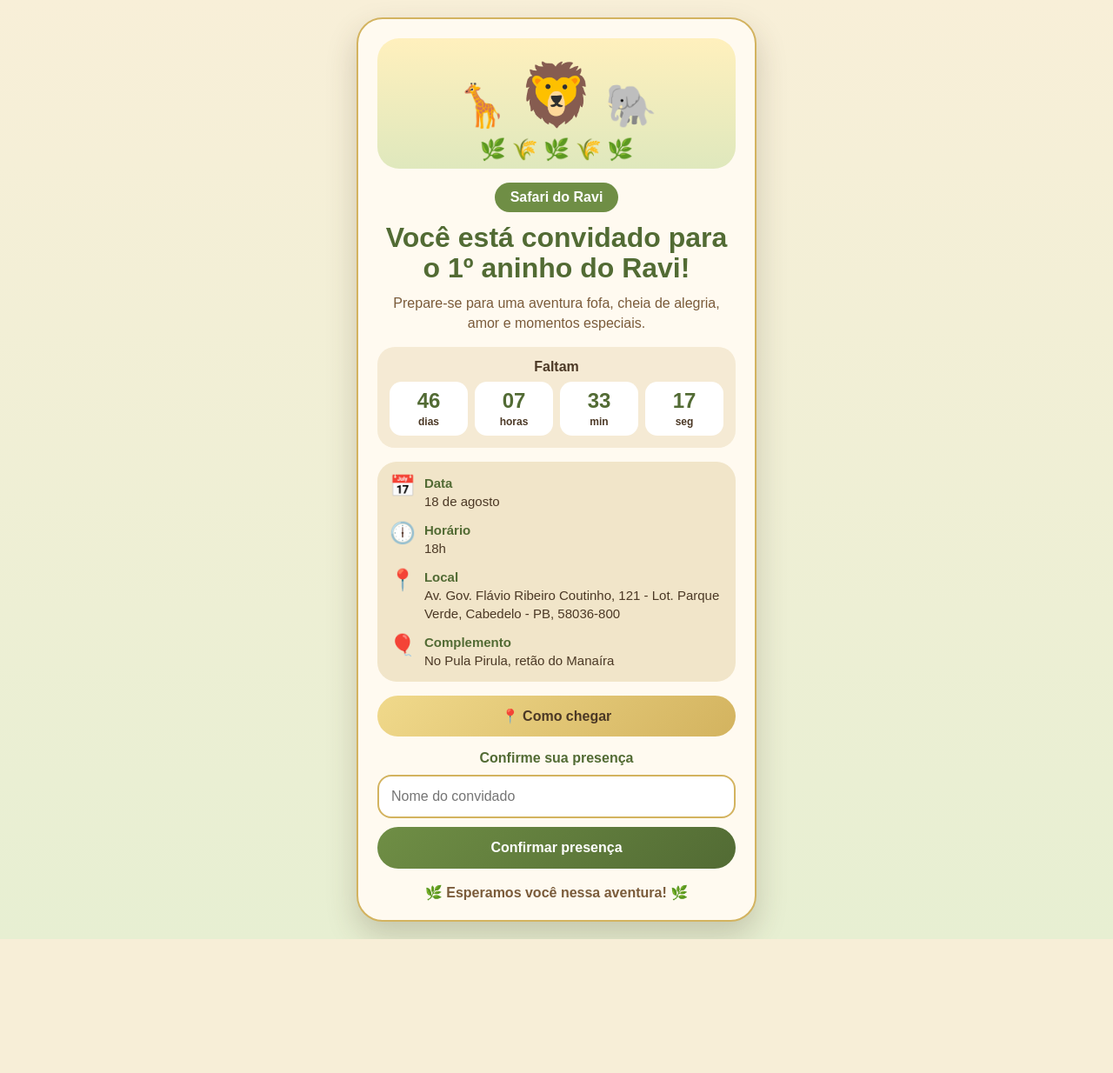
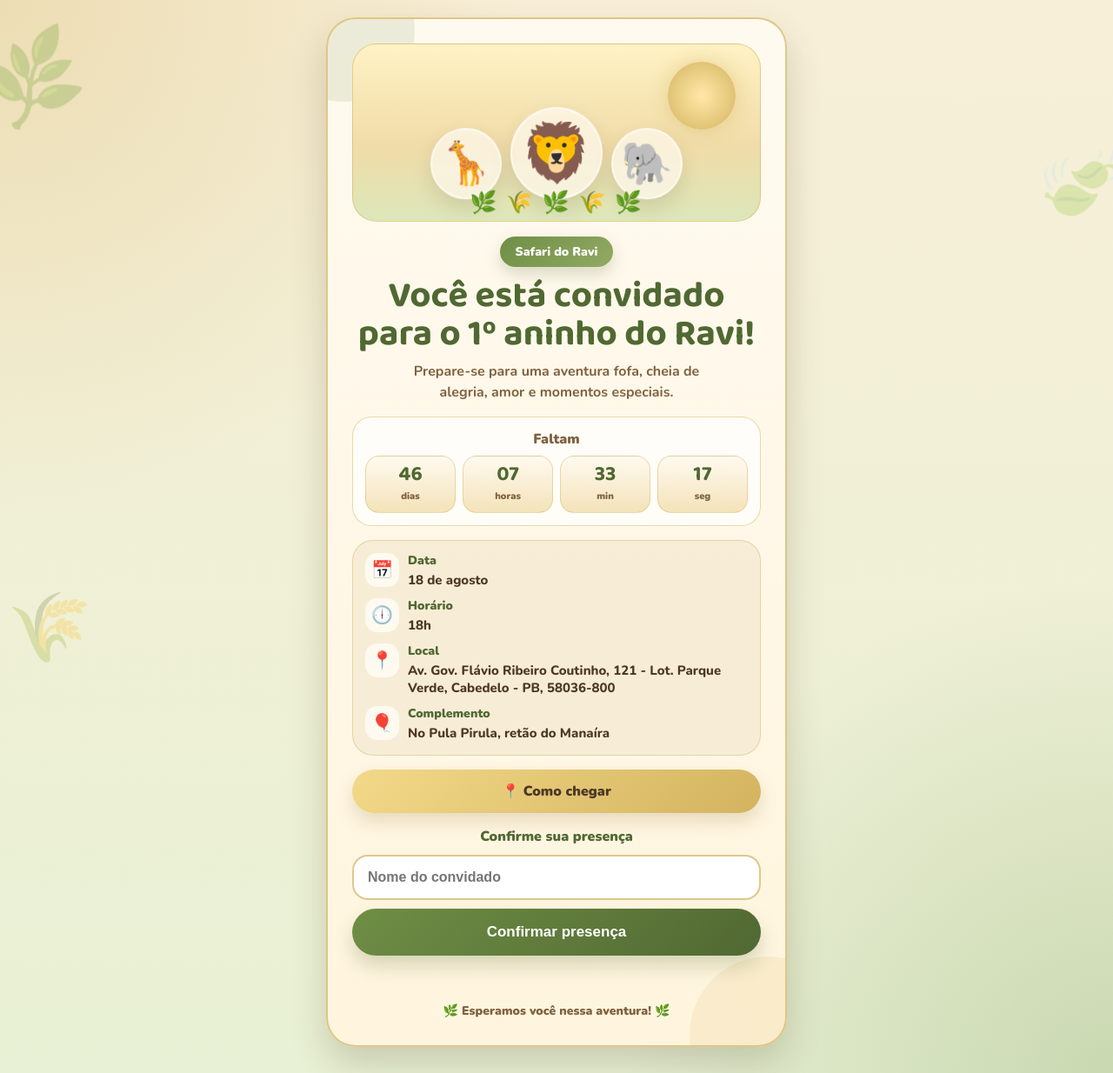
Before and after one commit to Danyebert/confirmacao-anivesario-ravi, a Flask app: template templates/index.html in a window 1280 px wide. Shown: the whole page at 87% size. Before the commit the page ends 1080 px from the top, so only its background shows below. Run offline with Flask 3, Linux system fonts and the light colour scheme; the template is opened without the code that fills it, so the values that code supplies are empty.

Commit message:
corrige layout safari premium

```diff
--- a/main.py
+++ b/main.py
@@ -3,7 +3,12 @@
 import json
 import os
 
-app = Flask(__name__)
+app = Flask(
+    __name__,
+    template_folder="templates",
+    static_folder="public",
+    static_url_path="/static"
+)
 
 ARQUIVO_CONVIDADOS = "convidados.json"
 
@@ -21,7 +26,6 @@
 
 def salvar_convidado(nome):
     convidados = carregar_convidados()
-
     convidados.append({
         "nome": nome,
         "data_confirmacao": datetime.now().strftime("%Y-%m-%d %H:%M:%S")
--- a/public/script.js
+++ b/public/script.js
@@ -1,85 +1,82 @@
-const form = document.getElementById("formConfirmacao");
-const mensagem = document.getElementById("mensagem");
+const form=document.getElementById("formConfirmacao");
+const mensagem=document.getElementById("mensagem");
+const dataFesta=new Date("2026-08-18T18:00:00-03:00");
 
-const dataFesta = new Date("2026-08-18T18:00:00-03:00");
+function doisDigitos(valor){return String(valor).padStart(2,"0")}
 
-function atualizarContador() {
-  const agora = new Date();
-  const diferenca = dataFesta - agora;
-
-  if (diferenca <= 0) return;
-
-  const totalSegundos = Math.floor(diferenca / 1000);
-
-  const dias = Math.floor(totalSegundos / 86400);
-  const horas = Math.floor((totalSegundos % 86400) / 3600);
-  const minutos = Math.floor((totalSegundos % 3600) / 60);
-  const segundos = totalSegundos % 60;
-
-  document.getElementById("dias").textContent = String(dias).padStart(2, "0");
-  document.getElementById("horas").textContent = String(horas).padStart(2, "0");
-  document.getElementById("minutos").textContent = String(minutos).padStart(2, "0");
-  document.getElementById("segundos").textContent = String(segundos).padStart(2, "0");
+function atualizarContador(){
+  const agora=new Date();
+  const diferenca=dataFesta-agora;
+  if(diferenca<=0){
+    document.getElementById("dias").textContent="00";
+    document.getElementById("horas").textContent="00";
+    document.getElementById("minutos").textContent="00";
+    document.getElementById("segundos").textContent="00";
+    return;
+  }
+  const totalSegundos=Math.floor(diferenca/1000);
+  const dias=Math.floor(totalSegundos/86400);
+  const horas=Math.floor((totalSegundos%86400)/3600);
+  const minutos=Math.floor((totalSegundos%3600)/60);
+  const segundos=totalSegundos%60;
+  document.getElementById("dias").textContent=doisDigitos(dias);
+  document.getElementById("horas").textContent=doisDigitos(horas);
+  document.getElementById("minutos").textContent=doisDigitos(minutos);
+  document.getElementById("segundos").textContent=doisDigitos(segundos);
 }
 
-function soltarConfete() {
-  for (let i = 0; i < 60; i++) {
-    const confete = document.createElement("span");
-
-    confete.style.position = "fixed";
-    confete.style.top = "-10px";
-    confete.style.left = Math.random() * 100 + "vw";
-    confete.style.width = "8px";
-    confete.style.height = "14px";
-    confete.style.background = ["#6f8e45", "#d3b35f", "#f0d98b", "#8b6a45"][Math.floor(Math.random() * 4)];
-    confete.style.zIndex = "9999";
-    confete.style.animation = `cair ${2 + Math.random() * 2}s linear forwards`;
-
+function soltarConfete(){
+  const cores=["#6f8e45","#d3b35f","#f2d989","#8b6a45","#ffffff"];
+  for(let i=0;i<70;i++){
+    const confete=document.createElement("span");
+    confete.className="confete";
+    confete.style.left=Math.random()*100+"vw";
+    confete.style.background=cores[Math.floor(Math.random()*cores.length)];
+    confete.style.animationDuration=2.2+Math.random()*2.2+"s";
+    confete.style.animationDelay=Math.random()*0.2+"s";
     document.body.appendChild(confete);
-
-    setTimeout(() => confete.remove(), 4500);
+    setTimeout(()=>confete.remove(),5000);
   }
 }
 
-const style = document.createElement("style");
-style.innerHTML = `
-@keyframes cair {
-  to {
-    transform: translateY(110vh) rotate(720deg);
-    opacity: 0;
-  }
-}`;
-document.head.appendChild(style);
+form.addEventListener("submit",async function(event){
+  event.preventDefault();
+  const nome=document.getElementById("nome").value.trim();
+  const botao=form.querySelector("button");
+  mensagem.textContent="";
+  mensagem.className="";
 
-form.addEventListener("submit", async function(event) {
-  event.preventDefault();
-
-  const nome = document.getElementById("nome").value.trim();
-
-  if (!nome) {
-    mensagem.textContent = "Por favor, informe o nome do convidado.";
-    mensagem.className = "erro";
+  if(!nome){
+    mensagem.textContent="Por favor, informe o nome do convidado.";
+    mensagem.className="erro";
     return;
   }
 
-  const resposta = await fetch("/confirmar", {
-    method: "POST",
-    headers: {
-      "Content-Type": "application/json"
-    },
-    body: JSON.stringify({ nome })
-  });
+  botao.disabled=true;
+  botao.textContent="Confirmando...";
 
-  const dados = await resposta.json();
+  try{
+    const resposta=await fetch("/confirmar",{
+      method:"POST",
+      headers:{"Content-Type":"application/json"},
+      body:JSON.stringify({nome})
+    });
+    const dados=await resposta.json();
+    mensagem.textContent=dados.mensagem;
+    mensagem.className=dados.sucesso?"sucesso":"erro";
 
-  mensagem.textContent = dados.mensagem;
-  mensagem.className = dados.sucesso ? "sucesso" : "erro";
-
-  if (dados.sucesso) {
-    form.reset();
-    soltarConfete();
+    if(dados.sucesso){
+      form.reset();
+      soltarConfete();
+    }
+  }catch(error){
+    mensagem.textContent="Não foi possível confirmar agora. Tente novamente.";
+    mensagem.className="erro";
+  }finally{
+    botao.disabled=false;
+    botao.textContent="Confirmar presença";
   }
 });
 
 atualizarContador();
-setInterval(atualizarContador, 1000);
+setInterval(atualizarContador,1000);
--- a/public/style.css
+++ b/public/style.css
@@ -1,202 +1,48 @@
-* {
-  margin: 0;
-  padding: 0;
-  box-sizing: border-box;
-}
-
-body {
-  background: linear-gradient(180deg, #f8efd8, #e7efd2);
-  font-family: Arial, sans-serif;
-  color: #4b3825;
-}
-
-.page {
-  min-height: 100vh;
-  padding: 20px 14px;
-  display: flex;
-  justify-content: center;
-  align-items: center;
-}
-
-.card {
-  width: 100%;
-  max-width: 460px;
-  background: #fffaf0;
-  border-radius: 30px;
-  padding: 22px;
-  text-align: center;
-  border: 2px solid #d3b35f;
-  box-shadow: 0 16px 35px rgba(75, 56, 37, 0.22);
-}
-
-.hero {
-  background: linear-gradient(180deg, #fff0bd, #dfe8bd);
-  border-radius: 25px;
-  padding: 24px 10px 8px;
-  margin-bottom: 16px;
-}
-
-.animals {
-  display: flex;
-  justify-content: center;
-  align-items: end;
-  gap: 12px;
-  font-size: 48px;
-}
-
-.animals .lion {
-  font-size: 70px;
-}
-
-.grass {
-  font-size: 24px;
-  margin-top: 8px;
-}
-
-.tag {
-  display: inline-block;
-  background: #6f8e45;
-  color: white;
-  padding: 8px 18px;
-  border-radius: 999px;
-  font-weight: bold;
-  margin-bottom: 12px;
-}
-
-h1 {
-  font-size: 32px;
-  line-height: 1.1;
-  color: #526b34;
-  margin-bottom: 12px;
-}
-
-.subtitle {
-  font-size: 16px;
-  line-height: 1.4;
-  color: #7a5b3a;
-  margin-bottom: 16px;
-}
-
-.countdown {
-  background: #f5ead4;
-  border-radius: 20px;
-  padding: 14px;
-  margin-bottom: 16px;
-}
-
-.countdown p {
-  font-weight: bold;
-  margin-bottom: 8px;
-}
-
-.time {
-  display: grid;
-  grid-template-columns: repeat(4, 1fr);
-  gap: 8px;
-}
-
-.time div {
-  background: white;
-  border-radius: 14px;
-  padding: 8px 4px;
-}
-
-.time strong {
-  display: block;
-  color: #526b34;
-  font-size: 24px;
-}
-
-.time span {
-  font-size: 12px;
-  font-weight: bold;
-}
-
-.info {
-  background: #f1e5c9;
-  border-radius: 22px;
-  padding: 14px;
-  text-align: left;
-  margin-bottom: 16px;
-}
-
-.info div {
-  display: flex;
-  gap: 10px;
-  margin-bottom: 12px;
-}
-
-.info div:last-child {
-  margin-bottom: 0;
-}
-
-.info span {
-  font-size: 24px;
-}
-
-.info p {
-  font-size: 15px;
-  line-height: 1.4;
-}
-
-.info strong {
-  color: #526b34;
-}
-
-.maps {
-  display: block;
-  background: linear-gradient(135deg, #f0d98b, #d3b35f);
-  color: #4b3825;
-  text-decoration: none;
-  font-weight: bold;
-  padding: 14px;
-  border-radius: 999px;
-  margin-bottom: 16px;
-}
-
-form {
-  display: grid;
-  gap: 10px;
-}
-
-form label {
-  font-weight: bold;
-  color: #526b34;
-}
-
-input {
-  padding: 14px;
-  border-radius: 16px;
-  border: 2px solid #d3b35f;
-  font-size: 16px;
-}
-
-button {
-  padding: 15px;
-  border: none;
-  border-radius: 999px;
-  background: linear-gradient(135deg, #6f8e45, #526b34);
-  color: white;
-  font-weight: bold;
-  font-size: 16px;
-  cursor: pointer;
-}
-
-#mensagem {
-  margin-top: 14px;
-  font-weight: bold;
-}
-
-.sucesso {
-  color: #526b34;
-}
-
-.erro {
-  color: #b24b3b;
-}
-
-footer {
-  margin-top: 18px;
-  font-weight: bold;
-  color: #7a5b3a;
-}
+*{margin:0;padding:0;box-sizing:border-box}
+:root{--green:#6f8e45;--green-dark:#506832;--beige:#f6ead1;--cream:#fffaf0;--brown:#4d3824;--brown-soft:#80613e;--gold:#d3b35f;--gold-light:#f2d989;--white:#fff}
+body{min-height:100vh;font-family:"Nunito",Arial,sans-serif;color:var(--brown);background:radial-gradient(circle at top left,rgba(211,179,95,.30),transparent 34%),radial-gradient(circle at bottom right,rgba(111,142,69,.25),transparent 32%),linear-gradient(180deg,#f8efd8 0%,#e8f1d5 100%);overflow-x:hidden}
+.decor{position:fixed;z-index:0;opacity:.25;pointer-events:none}
+.decor-1{top:30px;left:-18px;font-size:90px;transform:rotate(-20deg)}
+.decor-2{right:-12px;top:150px;font-size:82px;transform:rotate(24deg)}
+.decor-3{bottom:24px;left:8px;font-size:78px}
+.page{min-height:100vh;padding:20px 14px 30px;display:flex;align-items:center;justify-content:center;position:relative;z-index:1}
+.card{width:100%;max-width:480px;background:linear-gradient(180deg,rgba(255,250,240,.98),rgba(255,245,222,.98));border:2px solid rgba(211,179,95,.72);border-radius:34px;padding:20px 18px 24px;text-align:center;box-shadow:0 20px 42px rgba(76,53,30,.20);overflow:hidden;position:relative}
+.card:before{content:"";position:absolute;width:165px;height:165px;background:rgba(111,142,69,.13);border-radius:50%;top:-70px;left:-65px}
+.card:after{content:"";position:absolute;width:180px;height:180px;background:rgba(211,179,95,.15);border-radius:50%;bottom:-78px;right:-70px}
+.card>*{position:relative;z-index:2}
+.hero{min-height:178px;border-radius:28px;background:linear-gradient(180deg,#fff2c5 0%,#f0dca8 58%,#dce7ba 100%);border:1px solid rgba(211,179,95,.55);position:relative;overflow:hidden;margin-bottom:17px}
+.sun{position:absolute;width:78px;height:78px;background:radial-gradient(circle,#ffe8a8,var(--gold));border-radius:50%;top:20px;right:28px;box-shadow:0 0 25px rgba(211,179,95,.48)}
+.animals{width:100%;position:absolute;left:0;bottom:24px;display:flex;align-items:flex-end;justify-content:center;gap:10px}
+.animal{display:grid;place-items:center;border-radius:50%;background:rgba(255,250,240,.70);border:2px solid rgba(255,255,255,.62);box-shadow:0 10px 22px rgba(93,66,41,.15);animation:flutuar 3.5s ease-in-out infinite}
+.animal.small{width:70px;height:70px;font-size:42px}
+.animal.lion{width:94px;height:94px;font-size:58px}
+.grass{position:absolute;width:100%;bottom:4px;left:0;font-size:25px;letter-spacing:2px}
+.tag{display:inline-block;background:linear-gradient(135deg,var(--green),#91aa64);color:white;font-weight:900;padding:8px 18px;border-radius:999px;font-size:14px;margin-bottom:12px;box-shadow:0 8px 18px rgba(82,107,52,.22)}
+h1{font-family:"Baloo 2",Arial,sans-serif;color:var(--green-dark);font-size:clamp(30px,8.5vw,42px);line-height:1.04;margin-bottom:10px}
+.subtitle{max-width:360px;margin:0 auto 16px;color:var(--brown-soft);font-size:16px;line-height:1.45;font-weight:700}
+.countdown-box{background:rgba(255,255,255,.70);border:1px solid rgba(211,179,95,.50);border-radius:22px;padding:14px;margin-bottom:16px}
+.countdown-box>p{color:var(--brown-soft);font-weight:900;margin-bottom:8px}
+.countdown{display:grid;grid-template-columns:repeat(4,1fr);gap:8px}
+.countdown div{background:linear-gradient(180deg,var(--cream),#f4e3b9);border-radius:16px;padding:9px 4px;border:1px solid rgba(211,179,95,.45)}
+.countdown strong{display:block;color:var(--green-dark);font-family:"Baloo 2",Arial,sans-serif;font-size:24px;line-height:1}
+.countdown span{color:var(--brown-soft);font-size:11px;font-weight:900}
+.info{background:rgba(245,234,212,.80);border:1px solid rgba(211,179,95,.45);border-radius:24px;padding:14px;text-align:left;display:grid;gap:11px;margin-bottom:16px}
+.info-item{display:flex;gap:10px;align-items:flex-start}
+.info-item>span{width:39px;height:39px;display:grid;place-items:center;background:var(--cream);border-radius:14px;font-size:20px;flex-shrink:0}
+.info-item p{color:var(--brown);font-size:14px;line-height:1.35;font-weight:800}
+.info-item strong{display:block;color:var(--green-dark);font-size:14px;font-weight:900;margin-bottom:2px}
+.maps{display:flex;min-height:50px;align-items:center;justify-content:center;text-decoration:none;border-radius:999px;color:var(--brown);font-weight:900;background:linear-gradient(135deg,var(--gold-light),var(--gold));box-shadow:0 10px 20px rgba(137,105,42,.20);margin-bottom:16px}
+form{display:grid;gap:10px;text-align:left}
+form label{text-align:center;color:var(--green-dark);font-size:16px;font-weight:900}
+input{width:100%;min-height:52px;border:2px solid rgba(211,179,95,.72);border-radius:18px;padding:0 16px;font-size:16px;font-weight:700;color:var(--brown);background:white;outline:none}
+input:focus{border-color:var(--green);box-shadow:0 0 0 4px rgba(111,142,69,.14)}
+button{min-height:54px;border:none;border-radius:999px;background:linear-gradient(135deg,var(--green),var(--green-dark));color:white;font-size:17px;font-weight:900;cursor:pointer;box-shadow:0 12px 22px rgba(82,107,52,.24)}
+button:disabled{opacity:.7}
+#mensagem{min-height:24px;margin-top:14px;font-weight:900;line-height:1.35}
+.sucesso{color:var(--green-dark)}
+.erro{color:#b24b3b}
+footer{margin-top:16px;color:var(--brown-soft);font-weight:900;font-size:14px}
+.confete{position:fixed;top:-12px;z-index:9999;width:10px;height:16px;border-radius:3px;pointer-events:none;animation:cair linear forwards}
+@keyframes flutuar{0%,100%{transform:translateY(0) rotate(-1deg)}50%{transform:translateY(-7px) rotate(1deg)}}
+@keyframes cair{to{transform:translateY(110vh) rotate(720deg);opacity:0}}
+@media (min-width:768px){.card{max-width:530px;padding:28px 28px 30px}.hero{min-height:205px}.animal.small{width:82px;height:82px;font-size:48px}.animal.lion{width:106px;height:106px;font-size:66px}.info-item p{font-size:15px}}
--- a/templates/index.html
+++ b/templates/index.html
@@ -3,21 +3,28 @@
 <head>
   <meta charset="UTF-8">
   <meta name="viewport" content="width=device-width, initial-scale=1.0">
+  <title>1º Aninho do Ravi</title>
 
-  <title>1º Aninho do Ravi</title>
+  <link rel="preconnect" href="https://fonts.googleapis.com">
+  <link rel="preconnect" href="https://fonts.gstatic.com" crossorigin>
+  <link href="https://fonts.googleapis.com/css2?family=Baloo+2:wght@600;700;800&family=Nunito:wght@400;600;700;800;900&display=swap" rel="stylesheet">
 
   <link rel="stylesheet" href="{{ url_for('static', filename='style.css') }}">
 </head>
 <body>
 
+  <div class="decor decor-1">🌿</div>
+  <div class="decor decor-2">🍃</div>
+  <div class="decor decor-3">🌾</div>
+
   <main class="page">
     <section class="card">
-
       <div class="hero">
+        <div class="sun"></div>
         <div class="animals">
-          <span>🦒</span>
-          <span class="lion">🦁</span>
-          <span>🐘</span>
+          <span class="animal small">🦒</span>
+          <span class="animal lion">🦁</span>
+          <span class="animal small">🐘</span>
         </div>
         <div class="grass">🌿 🌾 🌿 🌾 🌿</div>
       </div>
@@ -30,57 +37,56 @@
         Prepare-se para uma aventura fofa, cheia de alegria, amor e momentos especiais.
       </p>
 
-      <div class="countdown">
+      <section class="countdown-box">
         <p>Faltam</p>
-
-        <div class="time">
+        <div class="countdown">
           <div><strong id="dias">00</strong><span>dias</span></div>
           <div><strong id="horas">00</strong><span>horas</span></div>
           <div><strong id="minutos">00</strong><span>min</span></div>
           <div><strong id="segundos">00</strong><span>seg</span></div>
         </div>
-      </div>
+      </section>
 
       <section class="info">
-        <div>
+        <div class="info-item">
           <span>📅</span>
-          <p><strong>Data</strong><br>18 de agosto</p>
+          <p><strong>Data</strong>18 de agosto</p>
         </div>
 
-        <div>
+        <div class="info-item">
           <span>🕕</span>
-          <p><strong>Horário</strong><br>18h</p>
+          <p><strong>Horário</strong>18h</p>
         </div>
 
-        <div>
+        <div class="info-item">
           <span>📍</span>
-          <p><strong>Local</strong><br>Av. Gov. Flávio Ribeiro Coutinho, 121 - Lot. Parque Verde, Cabedelo - PB, 58036-800</p>
+          <p><strong>Local</strong>Av. Gov. Flávio Ribeiro Coutinho, 121 - Lot. Parque Verde, Cabedelo - PB, 58036-800</p>
         </div>
 
-        <div>
+        <div class="info-item">
           <span>🎈</span>
-          <p><strong>Complemento</strong><br>No Pula Pirula, retão do Manaíra</p>
+          <p><strong>Complemento</strong>No Pula Pirula, retão do Manaíra</p>
         </div>
       </section>
 
       <a
         class="maps"
-        href="https://www.google.com/maps/search/?api=1&query=Av.%20Gov.%20Fl%C3%A1vio%20Ribeiro%20Coutinho%2C%20121%20Cabedelo%20PB"
+        href="https://www.google.com/maps/search/?api=1&query=Av.%20Gov.%20Fl%C3%A1vio%20Ribeiro%20Coutinho%2C%20121%20-%20Lot.%20Parque%20Verde%2C%20Cabedelo%20-%20PB%2C%2058036-800"
         target="_blank"
+        rel="noopener noreferrer"
       >
         📍 Como chegar
       </a>
 
       <form id="formConfirmacao">
         <label for="nome">Confirme sua presença</label>
-        <input type="text" id="nome" placeholder="Nome do convidado" required>
+        <input type="text" id="nome" name="nome" placeholder="Nome do convidado" autocomplete="name" required>
         <button type="submit">Confirmar presença</button>
       </form>
 
       <p id="mensagem"></p>
 
       <footer>🌿 Esperamos você nessa aventura! 🌿</footer>
-
     </section>
   </main>
 
```
